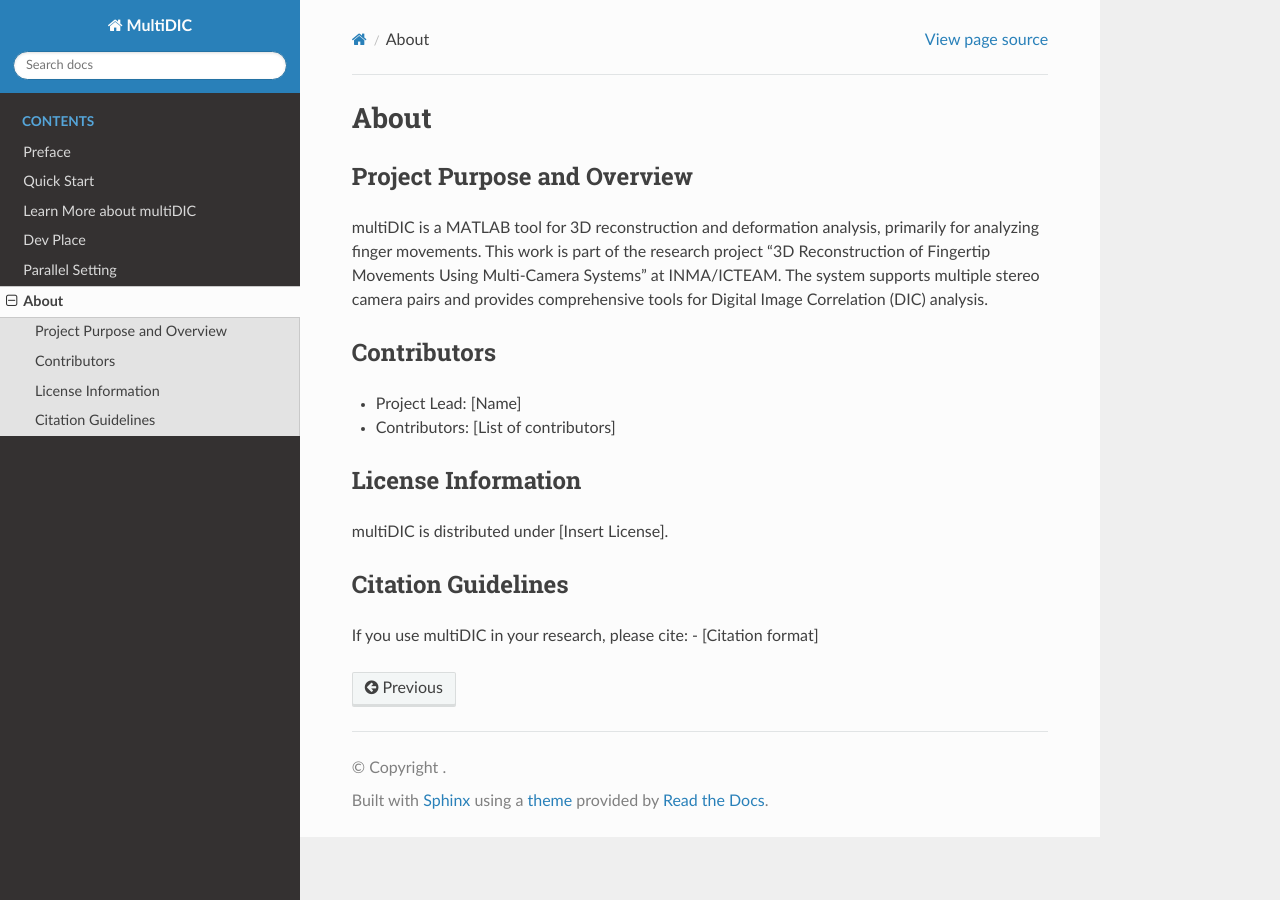
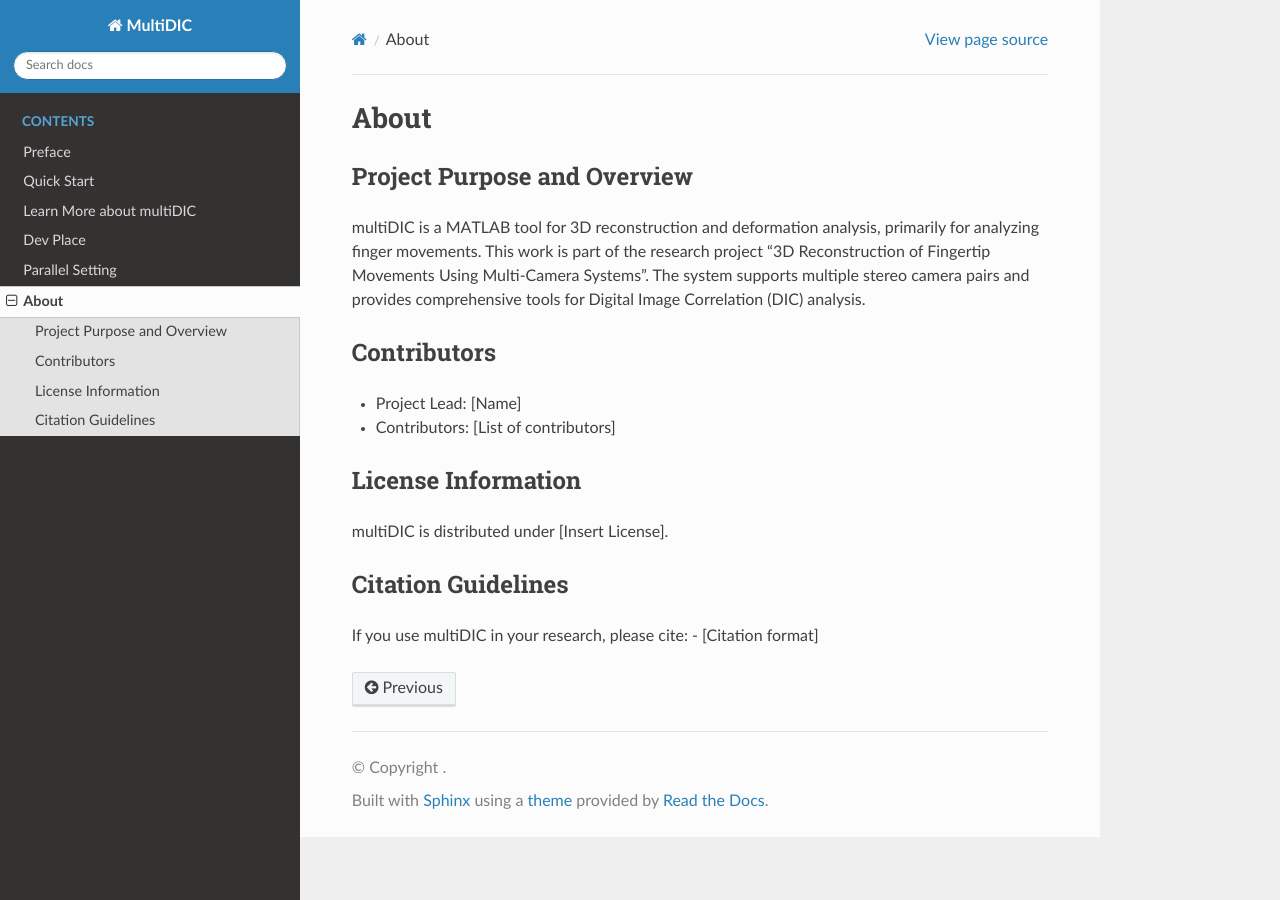
Before and after one commit to xdic-dev/xDIC, a Sphinx documentation site: the page built from docs/about.rst, in a window 1280 px wide. Built offline with Sphinx 7.4.7 and the Read the Docs theme 3.1.0, drawn with Linux system fonts in a browser that asks for light colours.

```diff
--- a/docs/about.rst
+++ b/docs/about.rst
@@ -4,7 +4,7 @@
 
 Project Purpose and Overview
 ----------------------------
-multiDIC is a MATLAB tool for 3D reconstruction and deformation analysis, primarily for analyzing finger movements. This work is part of the research project "3D Reconstruction of Fingertip Movements Using Multi-Camera Systems" at INMA/ICTEAM. The system supports multiple stereo camera pairs and provides comprehensive tools for Digital Image Correlation (DIC) analysis.
+multiDIC is a MATLAB tool for 3D reconstruction and deformation analysis, primarily for analyzing finger movements. This work is part of the research project "3D Reconstruction of Fingertip Movements Using Multi-Camera Systems". The system supports multiple stereo camera pairs and provides comprehensive tools for Digital Image Correlation (DIC) analysis.
 
 Contributors
 ------------
```
Also changed, not shown: 1 other file.
